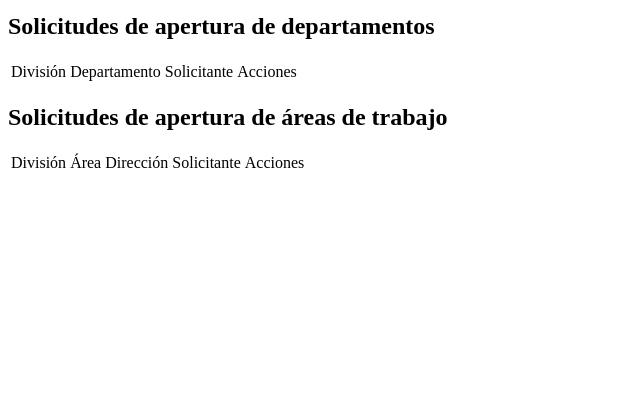
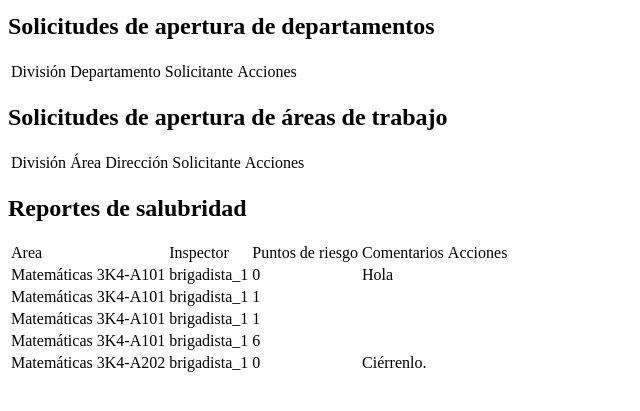
Before and after one commit to manuelcmt/Control-Servicios-UNISON, a Django app: page /seguimiento/ in a window 1280 px wide. Shown: the part 149-560 px from the top of the page, without its empty margins (0-640 px from the left). Run offline with Django 3.2, Linux system fonts and the light colour scheme; a user stored in the database is signed in; data comes from the database, SQL or seed files in the repository; data that the repository does not hold is empty.

Commit message:
Reportes de control y clausura de áreas.

```diff
--- a/Control_Servicios_UNISON/models.py
+++ b/Control_Servicios_UNISON/models.py
@@ -113,7 +113,6 @@ class AreaTrabajo(models.Model):
     direccion = models.CharField(max_length=500)  # Cambiar por maps: https://pypi.org/project/django-google-maps/
     espacio_m2 = models.IntegerField()
     capacidad = models.IntegerField()
-    usuarios = models.IntegerField(default=0)
     disponibles = models.BooleanField(default=True)
     autorizada = models.BooleanField(default=False)
     ultima_rev = models.DateTimeField(null=True)
@@ -122,13 +121,32 @@ class AreaTrabajo(models.Model):
         return self.departamento.nombre + ' ' + self.nombre
 
 
+
 # ----------------------------------------------------------------------------------------------------------------------
 # Reportes de control
 class InspeccionSanitaria(models.Model):
-    brigadista = models.ForeignKey('AsignacionBrigada', on_delete=models.CASCADE)
+    brigadista = models.ForeignKey(User, on_delete=models.SET_NULL, null=True)
     area_revisada = models.ForeignKey('AreaTrabajo', on_delete=models.CASCADE)
     fecha = models.DateTimeField(null=True)
     riesgo = models.IntegerField()  # Determina la prioridad para la comisión. Entre menos, mejor.
+
+    # No se sobrepasa el límite de usuarios indicado para el área en cuestión
+    limite_usuarios = models.BooleanField(default=True)
+    # El lugar presenta, en general una buena higiene
+    higiene = models.BooleanField(default=True)
+    # Hay gel antibacterial disponible
+    gel_antibacterial = models.BooleanField(default=True)
+    # Hay sanitizante para superficies y otros objetos
+    sanitizante = models.BooleanField(default=True)
+    # Hay tapete desinfectante en la entrada
+    tapete = models.BooleanField(default=True)
+    # Todos los presentes tienen cubrebocas
+    cubrebocas = models.BooleanField(default=True)
+
+    comentarios = models.TextField(null=True)
+
+    def __str__(self):
+        return str(self.area_revisada) + ' en ' + str(self.fecha)
 
 
 class PruebaCovidPositivo(models.Model):
--- a/Control_Servicios_UNISON/urls.py
+++ b/Control_Servicios_UNISON/urls.py
@@ -20,6 +20,7 @@ urlpatterns = [
 
     # Brigadistas
     path('brigada/', views.brigada, name="brigada"),
+    path('inspeccion-sanitaria/<str:pk>', views.inspeccion_sanitaria, name="inspeccion-sanitaria"),
 
     # Jefes de departamento
     path('registro-departamento/', views.registro_departamento, name="registro-departamento"),
@@ -31,6 +32,7 @@ urlpatterns = [
     # Aceptar ingresos
     path('aceptar-jefatura/<str:pk>/', views.aceptar_jefatura, name="aceptar-jefatura"),
     path('aceptar-apertura/<str:pk>', views.aceptar_apertura, name="aceptar-apertura"),
+    path('clausurar-area/<str:pk>', views.clausurar_area, name="clausurar-area"),
     path('aceptar-turno/<str:pk>', views.aceptar_turno, name="aceptar-turno"),
     path('revocar-turno/<str:pk>', views.revocar_turno, name="revocar-turno"),
     path('asignar-brigadista/<str:usuario><str:division>', views.asignar_brigadista, name="asignar-brigadista"),
--- a/Control_Servicios_UNISON/views.py
+++ b/Control_Servicios_UNISON/views.py
@@ -1,3 +1,5 @@
+from datetime import datetime
+
 from django.contrib import messages
 from django.contrib.auth import authenticate, login, logout
 from django.shortcuts import render, redirect
@@ -85,7 +87,62 @@ def administrar_area(request):
 
 @usuarios_admitidos(roles_admitidos=['Brigada'])
 def brigada(request):
-    return render(request, 'brigada.html')
+    division = request.user.asignacionbrigada.division
+    areas = []
+
+    for departamento in division.departamento_set.all():
+        for area in departamento.areatrabajo_set.all():
+            if area.autorizada:
+                areas.append(area)
+
+
+    context = {'division': division, 'areas': areas}
+    return render(request, 'brigada.html', context)
+
+
+@usuarios_admitidos(roles_admitidos=['Brigada'])
+def inspeccion_sanitaria(request, pk):
+    formulario = ReportarArea(request.POST)
+    inspector = request.user
+    area = AreaTrabajo.objects.get(id=pk)
+
+    if request.method == 'POST':
+        if formulario.is_valid():
+            riesgo = 0
+            if  not formulario.cleaned_data['limite_usuarios']:
+                riesgo += 1
+            if not formulario.cleaned_data['higiene']:
+                riesgo += 1
+            if not formulario.cleaned_data['gel_antibacterial']:
+                riesgo += 1
+            if not formulario.cleaned_data['sanitizante']:
+                riesgo += 1
+            if not formulario.cleaned_data['tapete']:
+                riesgo += 1
+            if not formulario.cleaned_data['cubrebocas']:
+                riesgo += 1
+
+            if riesgo != 0 or formulario.cleaned_data['comentarios'] != '':
+                inspeccion = InspeccionSanitaria.objects.create(limite_usuarios=formulario.cleaned_data['limite_usuarios'],
+                                                   higiene=formulario.cleaned_data['higiene'],
+                                                   gel_antibacterial=formulario.cleaned_data['gel_antibacterial'],
+                                                   sanitizante=formulario.cleaned_data['sanitizante'],
+                                                   tapete=formulario.cleaned_data['tapete'],
+                                                   cubrebocas=formulario.cleaned_data['cubrebocas'],
+                                                   comentarios=formulario.cleaned_data['comentarios'],
+                                                   brigadista=inspector,
+                                                   area_revisada=area,
+                                                   fecha=datetime.now(),
+                                                   riesgo=riesgo
+                                                   )
+
+                inspeccion.save()
+            area.ultima_rev = datetime.now()
+            area.save()
+            return redirect(brigada)
+
+    context = {'formulario': formulario, 'area': area}
+    return render(request, 'inspeccion-sanitaria.html', context)
 
 
 @usuarios_admitidos(roles_admitidos=['Jefes de Departamento'])
@@ -160,6 +217,7 @@ def seguimiento(request):
     context = {'divisiones': Division.objects.all(),
                'solic_jefaturas': SolicitudJefatura.objects.all(),
                'solic_aperturas': SolicitudApertura.objects.all(),
+               'inspecciones': InspeccionSanitaria.objects.all(),
                }
     return render(request, 'seguimiento.html', context)
 
@@ -243,12 +301,29 @@ def aceptar_apertura(request, pk):
     solicitud.responsable.groups.add(Group.objects.get(name='Responsables'))
     solicitud.responsable.groups.remove(Group.objects.get(name="Capacitados"))
     solicitud.area_solici.autorizada = True
-    solicitud.area_solici.usuarios += 1
-    if solicitud.area_solici.usuarios == solicitud.area_solici.capacidad:
+    if solicitud.area_solici.capacidad == 1:
         solicitud.area_solici.disponibles = False
 
+    solicitud.area_solici.ultima_rev = datetime.now()
     solicitud.area_solici.save()
     solicitud.delete()
+
+    return redirect(seguimiento)
+
+
+@usuarios_admitidos(roles_admitidos=['Comisión'])
+def clausurar_area(request, pk):
+    area = AreaTrabajo.objects.get(id=pk)
+
+    for turno in area.turnoasignado_set.all():
+        turno.delete()
+
+    area.responsabilidadarea_set.all()[0].usuario.groups.remove(Group.objects.get(name='Responsables'))
+    area.responsabilidadarea_set.all()[0].usuario.groups.add(Group.objects.get(name='Capacitados'))
+    area.responsabilidadarea_set.all()[0].delete()
+    area.autorizada = False
+    area.disponibles = True
+    area.save()
 
     return redirect(seguimiento)
 
@@ -260,8 +335,7 @@ def aceptar_turno(request, pk):
     nuevo_turno = TurnoAsignado.objects.create(usuario=solicitud.usuario, area_trabajo=solicitud.area_solici)
     nuevo_turno.save()
 
-    solicitud.area_solici.usuarios += 1
-    if solicitud.area_solici.usuarios >= solicitud.area_solici.capacidad:
+    if solicitud.area_solici.turnoasignado_set.count() + 1 >= solicitud.area_solici.capacidad:
         solicitud.area_solici.disponibles = False
 
     solicitud.area_solici.save()
@@ -291,7 +365,6 @@ def asignar_brigadista(request, usuario, division):
 
 @usuarios_admitidos(roles_admitidos=['Comisión'])
 def desasignar_brigadista(request, usuario, division):
-    print(usuario)
     brigadista = User.objects.get(id=usuario)
     asignacion = AsignacionBrigada.objects.get(usuario=brigadista)
     asignacion.delete()
--- a/templates/seguimiento.html
+++ b/templates/seguimiento.html
@@ -52,5 +52,29 @@
         {% endfor %}
     </table>
 
+    <table>
+        <h2>Reportes de salubridad</h2>
+        <tr>
+            <td>Area</td>
+            <td>Inspector</td>
+            <td>Puntos de riesgo</td>
+            <td>Comentarios</td>
+            <td>Acciones</td>
+        </tr>
+        {% for inspeccion in inspecciones %}
+            <tr>
+                <td>{{ inspeccion.area_revisada }}</td>
+                <td>{{ inspeccion.brigadista.username }}</td>
+                <td>{{ inspeccion.riesgo }}</td>
+                <td>{{ inspeccion.comentarios }}</td>
+                {% if inspeccion.area_revisada.autorizada %}
+                <td><a href="{% url 'clausurar-area' inspeccion.area_revisada.id %}">Clausurar</a></td>
+                {% endif %}
+            </tr>
+
+        {% endfor %}
+
+    </table>
+
 </body>
 </html>
```
Also changed, not shown: Control_Servicios_UNISON/formularios.py (+19 -1 lines), templates/brigada.html (+20 -0 lines), templates/inspeccion-sanitaria.html (added, +24 -0 lines), Control_Servicios_UNISON/admin.py (line endings or trailing spaces), Control_Servicios_UNISON/migrations/0008_auto_20201204_0014.py (added), db.sqlite3.
